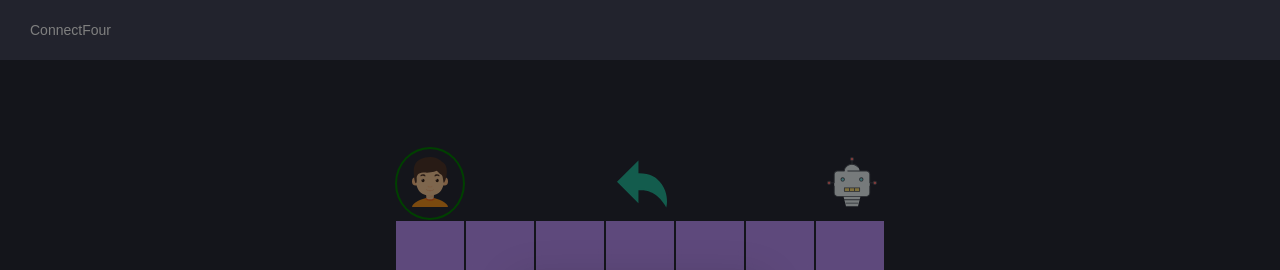
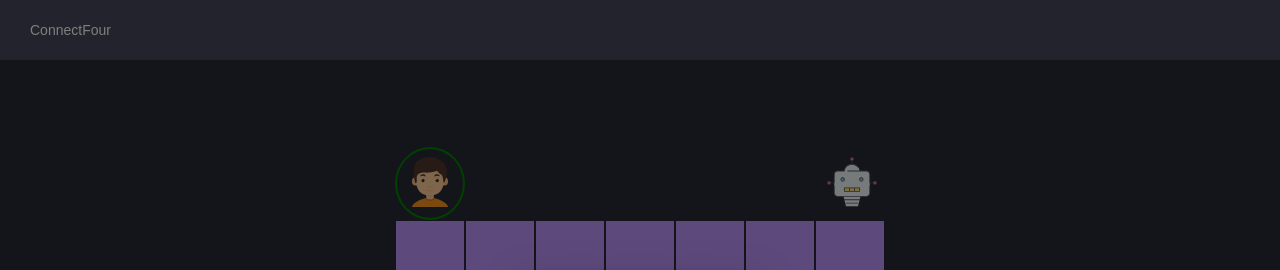
Before and after one commit to pedromtec/connectfour, a React (Create React App) app: page / in a window 1280 px wide. Shown: the top 270 px of the page. Built offline with nearby package versions, Linux system fonts and the light colour scheme.

Commit message:
Create styled component Avatar and remove arrows

```diff
--- a/src/components/HeaderStatus/index.tsx
+++ b/src/components/HeaderStatus/index.tsx
@@ -1,8 +1,6 @@
 import React from 'react'
 import Player from '../../assets/man.svg'
 import Agent from '../../assets/agent.svg'
-import RightArrow from '../../assets/right.svg'
-import LeftArrow from '../../assets/left.svg'
 import { BoardConfig } from '../../utils/board'
 import * as S from './styled'
 
@@ -11,21 +9,14 @@ interface Props {
 }
 
 const HeaderStatus: React.FC<Props> = ({ player }) => {
-  const isAgentTurn = player === BoardConfig.AGENT
-
   return (
     <S.Container>
       <S.Wrapper>
-        <S.AvatarContainer withColor={!isAgentTurn}>
-          <img src={Player} width="50px" height="50px" alt="" />
+        <S.AvatarContainer withColor={player === BoardConfig.PLAYER}>
+          <S.Avatar src={Player} alt="Player avatar" />
         </S.AvatarContainer>
-        {isAgentTurn ? (
-          <img src={RightArrow} width="50px" height="50px" alt="" />
-        ) : (
-          <img src={LeftArrow} width="50px" height="50px" alt="" />
-        )}
-        <S.AvatarContainer withColor={isAgentTurn}>
-          <img src={Agent} width="50px" height="50px" alt="" />
+        <S.AvatarContainer withColor={player === BoardConfig.AGENT}>
+          <S.Avatar src={Agent} alt="Bot avatar" />
         </S.AvatarContainer>
       </S.Wrapper>
     </S.Container>
--- a/src/components/HeaderStatus/styled.ts
+++ b/src/components/HeaderStatus/styled.ts
@@ -25,3 +25,8 @@ export const AvatarContainer = styled.div`
   padding: 0.5rem;
   border-radius: 50%;
 `
+
+export const Avatar = styled.img`
+  width: 50px;
+  height: 50px;
+`
```
Also changed, not shown: src/assets/left.svg (deleted), src/assets/right.svg (deleted).
